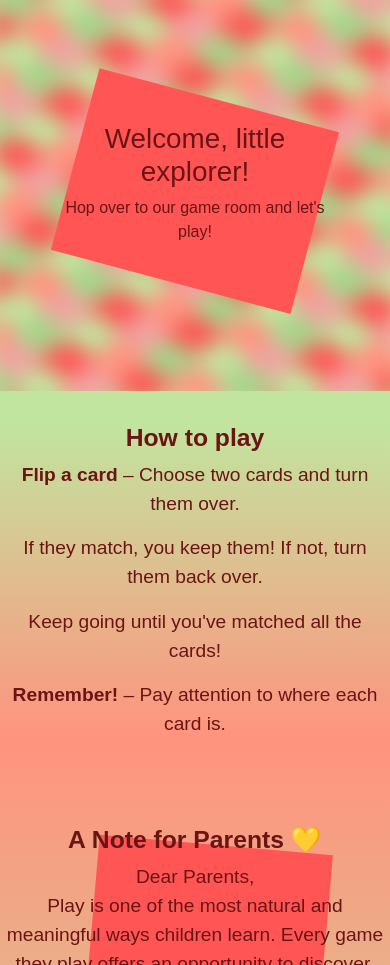
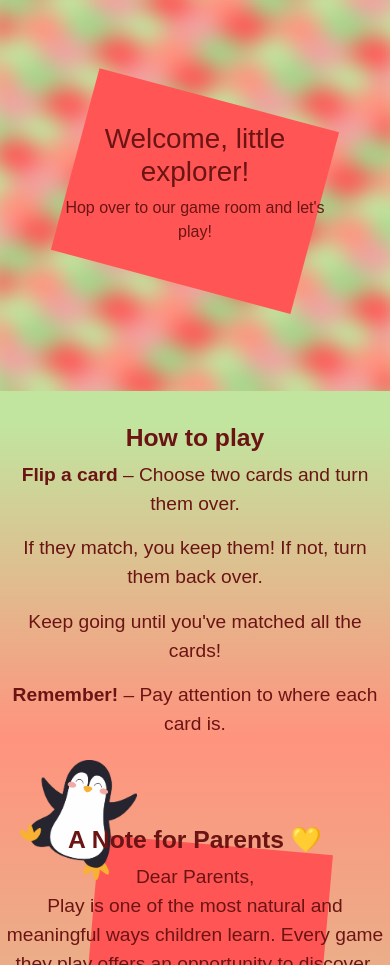
Before and after one commit to vanesaivch/kidAcademy, a website: page index.html in a window 390 px wide. Shown: the part 135-1100 px from the top of the page. Drawn offline with nearby package versions, Linux system fonts and the light colour scheme; a script that the page names is missing; a web font is replaced by a local one.

Commit message:
added penguin png to parent-info and styled it

```diff
--- a/assets/css/style.css
+++ b/assets/css/style.css
@@ -166,6 +166,13 @@ dotlottie-wc {
     z-index: -1;
 
 }
+#penguin {
+    position: absolute;
+    width: 20%;
+    height: auto;
+    right: 65%;
+    top: 3%;
+}
 /*Media queries*/
 
 @media (max-width: 768px) {
@@ -185,4 +192,9 @@ dotlottie-wc {
   left: 5%;
   top: 70%;
 }
+#penguin {
+    width: 30%;
+    right: 65%;
+
 }
+}
--- a/index.html
+++ b/index.html
@@ -79,6 +79,7 @@
       </div>
       </section>
       <section id="parent-info">
+        <img src="assets/images/penguin.png" alt="penguin" id="penguin">
         <h2 data-aos="flip-up"><strong>A Note for Parents 💛</strong></h2>
         <p data-aos="flip-up">Dear Parents,</p>
         <p data-aos="flip-up">
@@ -93,7 +94,8 @@
           habits.
         </p>
 
-        <p>
+
+        <p data-aos="flip-up">
           <strong>Learning through play, with a little guidance from you, can make a big
           difference. 🌟</strong>
         </p>
```
Also changed, not shown: package.json (added, +22 -0 lines), README.md, assets/images/penguin.png (added), 1 other file.
